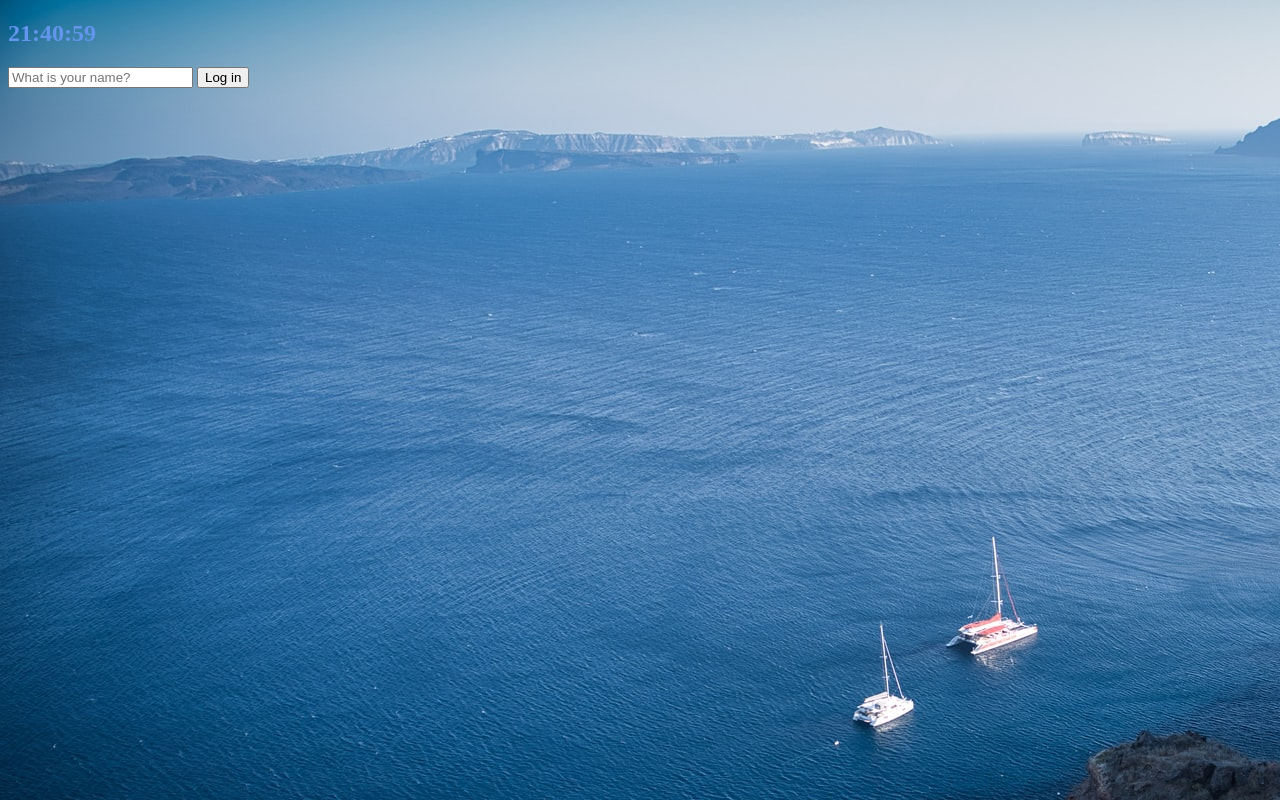
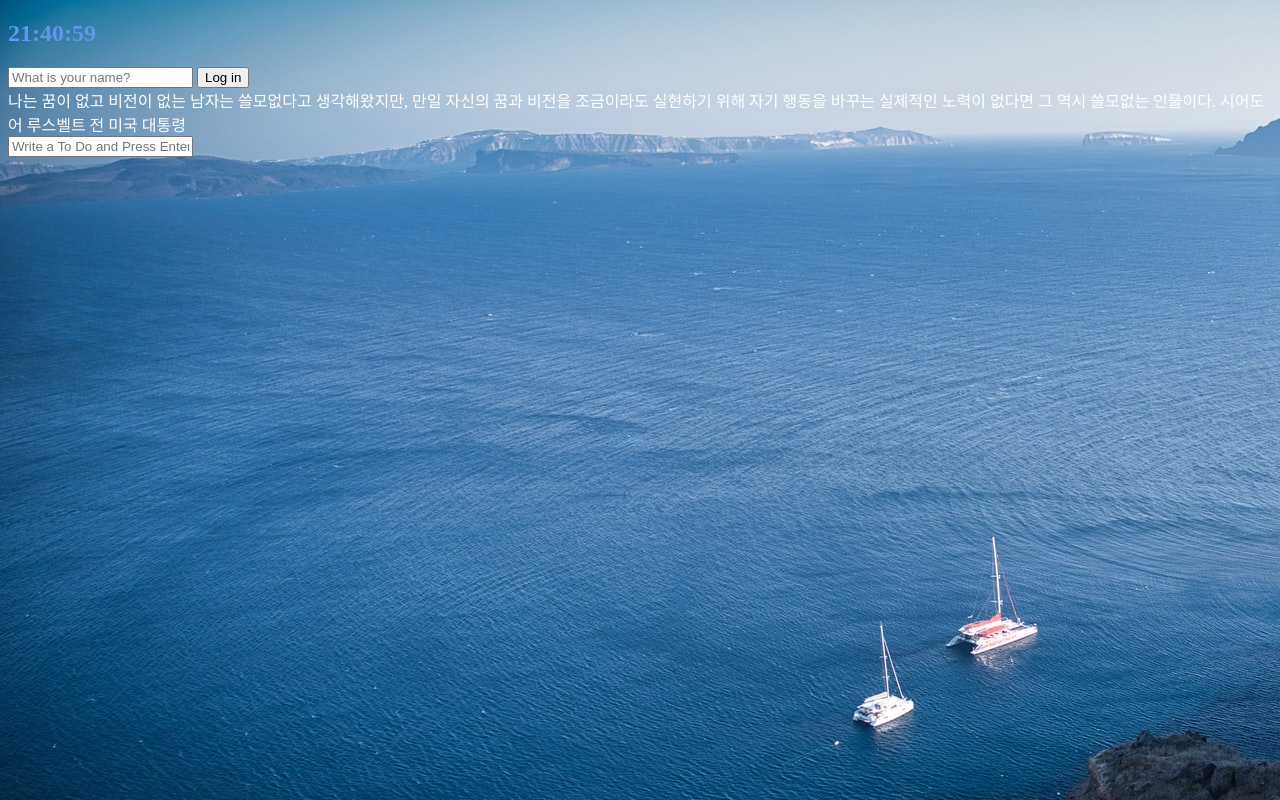
Before and after one commit to Byounghan/vanilla, a plain HTML site: page index.html in a window 1280 px wide. Drawn offline with Linux system fonts and the light colour scheme.

Commit message:
vanillajs graduation project

```diff
--- a/index.html
+++ b/index.html
@@ -19,14 +19,13 @@
             <input type="submit" value="Log in"/>
         </form>
         <h1 class="hidden" id="greeting"></h1>
-        <form class="hidden" id="todo-form">
-            <input type="text" placeholder="Write a To Do and Press Enter" required/>
-        </form>
         <div id="quote">
-            <!-- <h2>오늘의 명언</h2> -->
             <span></span>
             <span></span>
         </div>
+        <form id="todo-form">
+            <input type="text" placeholder="Write a To Do and Press Enter" required/>
+        </form>
         <ul id="todo-list"></ul>
         <div id="weather">
             <span></span>
@@ -37,6 +36,6 @@
         <script src="js/quotes.js"></script>
         <script src="js/background.js"></script>
         <script src="js/todo.js"></script>
-        <!-- <script src="js/weather.js"></script> -->
+        <script src="js/weather.js"></script>
     </body>
 </html>
--- a/js/quotes.js
+++ b/js/quotes.js
@@ -25,10 +25,8 @@ const quote = document.querySelector("#quote span:first-child");
 const author = document.querySelector("#quote span:last-child");
 
 const todaysQuote = quotes[Math.floor(Math.random()*quotes.length)];
-console.dir(quote);
-// quote.innerHTML=`<p>${todaysQuote.quote}<br><strong>${todaysQuote.author}</strong></p>`;
-// quote.innerText = todaysQuote.quote;
-// author.innerText = todaysQuote.author;
+quote.innerText = todaysQuote.quote;
+author.innerText = todaysQuote.author;
 
 const test = document.querySelector("#quote");
 console.dir(test);
--- a/js/todo.js
+++ b/js/todo.js
@@ -62,7 +62,7 @@ function handleToDoSubmit(event) {
 toDoForm.addEventListener("submit", handleToDoSubmit);
 
 const savedToDos = localStorage.getItem(TODOS_KEY);
-// console.log(savedToDos);
+console.log(savedToDos);
 if(savedToDos !== null) {
     const parsedToDos = JSON.parse(savedToDos);
     toDos = parsedToDos;
```
